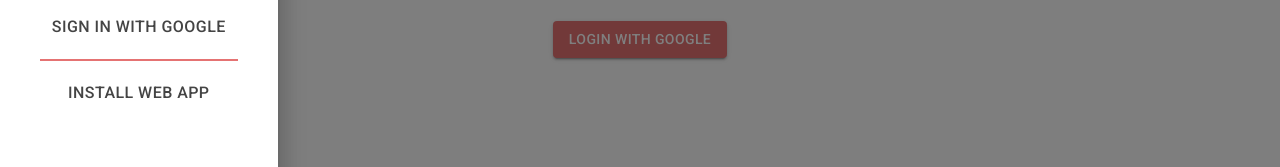
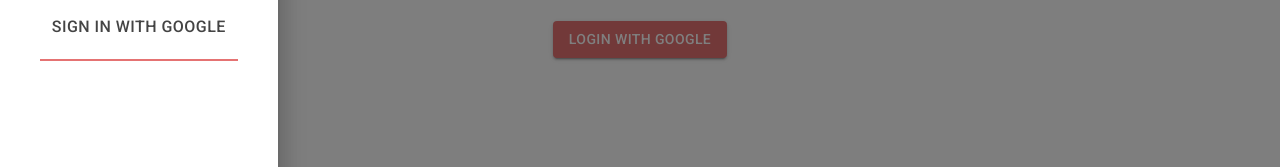
Before and after one commit to SirPeace/pomodoro-tracker, a React (Create React App) app: page /progress in a window 1280 px wide. Both pictures are taken after a click on the button "menu". Shown: the part 185-352 px from the top of the page. Built offline with nearby package versions, Linux system fonts and the light colour scheme.

Commit message:
Remove 'install web app' button

```diff
--- a/src/components/ApplicationDrawer/ApplicationDrawer.jsx
+++ b/src/components/ApplicationDrawer/ApplicationDrawer.jsx
@@ -57,10 +57,6 @@
       )
     })
 
-  const triggerAppInstallation = () => {
-    // TODO: Application install logic
-  }
-
   return (
     <div className={classes.ApplicationDrawer}>
       <h3 className={classes.logo}>
@@ -83,13 +79,6 @@
       )}
 
       <hr className={`${classes.hr}`} />
-
-      <Button
-        className={`${classes.installButton} ${classes.button}`}
-        onClick={triggerAppInstallation}
-      >
-        Install Web App
-      </Button>
 
       {user && (
         <div className={classes.userInfo}>
```
